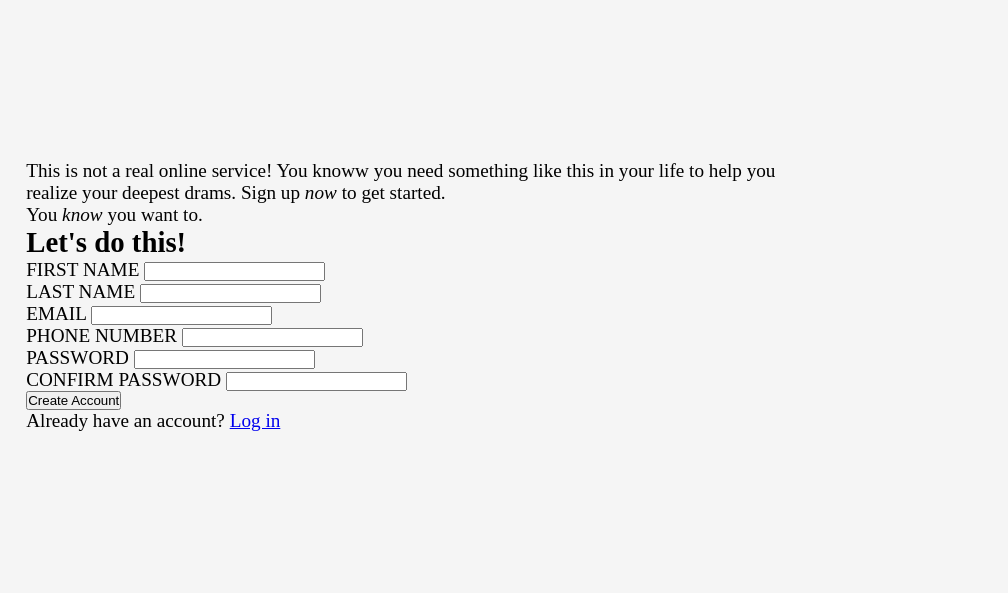
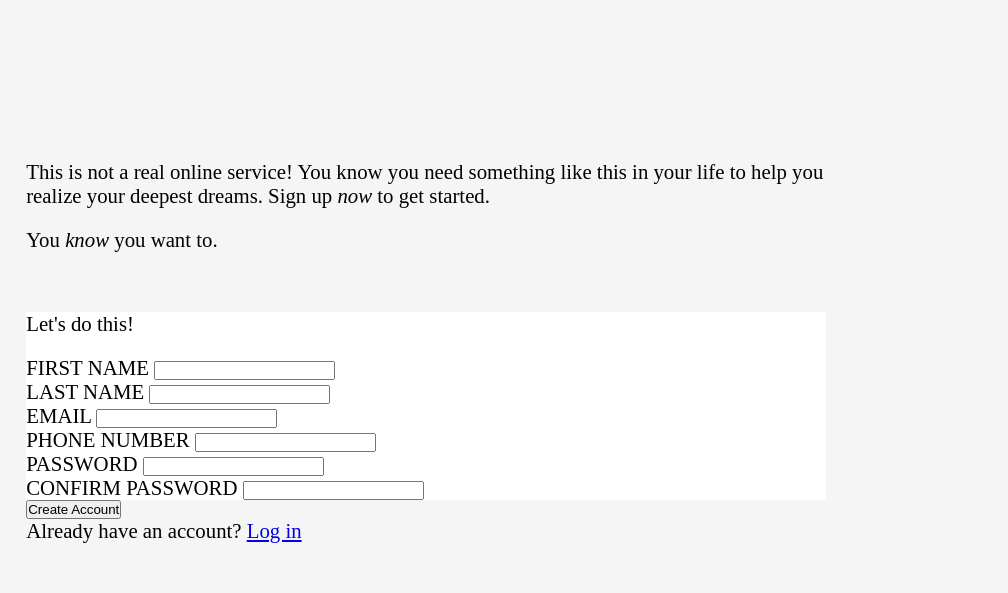
Before and after one commit to BigR0b/sign-up-form, a plain HTML site: page index.html in a window 1280 px wide. Shown: the top 593 px of the page, 272-1280 px from the left. Drawn offline with Linux system fonts and the light colour scheme.

Commit message:
Style the first paragraphs of the right side

```diff
--- a/index.html
+++ b/index.html
@@ -28,17 +28,18 @@
       <div class="right-side">
         <div class="disclaimer">
           <div>
-            <p>
-              This is not a real online service! You knoww you need something
-              like this in your life to help you realize your deepest drams.
+            <p class="paragraph-1">
+              This is not a real online service! You know you need something
+              like this in your life to help you realize your deepest dreams.
               Sign up
               <em>now</em> to get started.
             </p>
-            <p>You <em>know</em> you want to.</p>
+            <p class="paragraph-2">You <em>know</em> you want to.</p>
           </div>
-          <h2>Let's do this!</h2>
+          <p class="paragraph-3">Let's do this!</p>
           <div>
             <form action="">
+              <div class="form-container">
                 <div>
                   <label for="f_name">FIRST NAME</label>
                   <input type="text" name="f_name" id="f_name" />
@@ -63,6 +64,7 @@
                   <label for="password">CONFIRM PASSWORD</label>
                   <input type="password" name="password" id="password" />
                 </div>
+              </div>
               <button type="submit">Create Account</button>
               <p class="login">
                 Already have an account?
--- a/style.css
+++ b/style.css
@@ -54,5 +54,18 @@
   margin-top: 160px;
   padding-left: 30px;
   width: 800px;
-  font-size: 1.2rem;
+  font-size: 1.3rem;
 }
+
+.paragraph-2 {
+  margin-top: 20px;
+  margin-bottom: 60px;
+}
+.paragraph-3 {
+  padding-bottom: 20px;
+}
+.paragraph-3,
+.form-container {
+  background-color: white;
+  width: 100%;
+}
```
Lines whose indentation alone changed are shown as unchanged.
